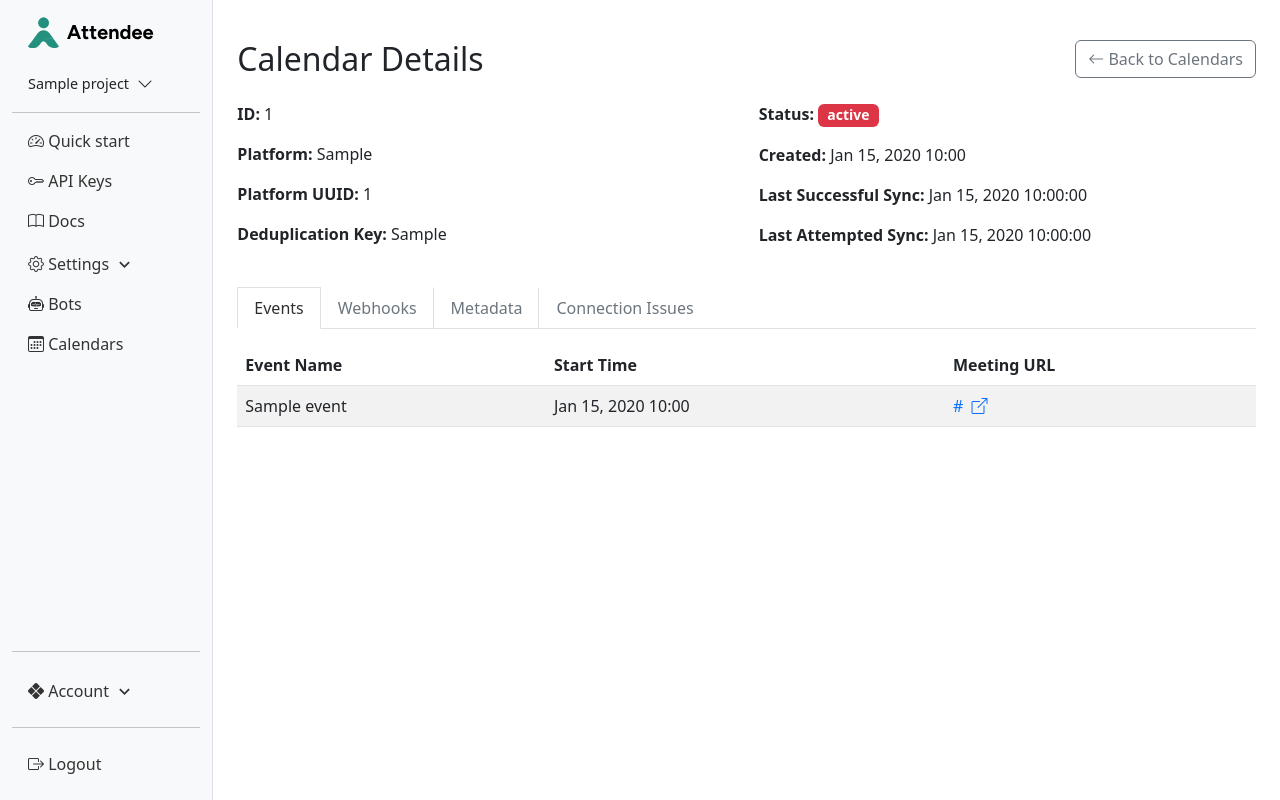
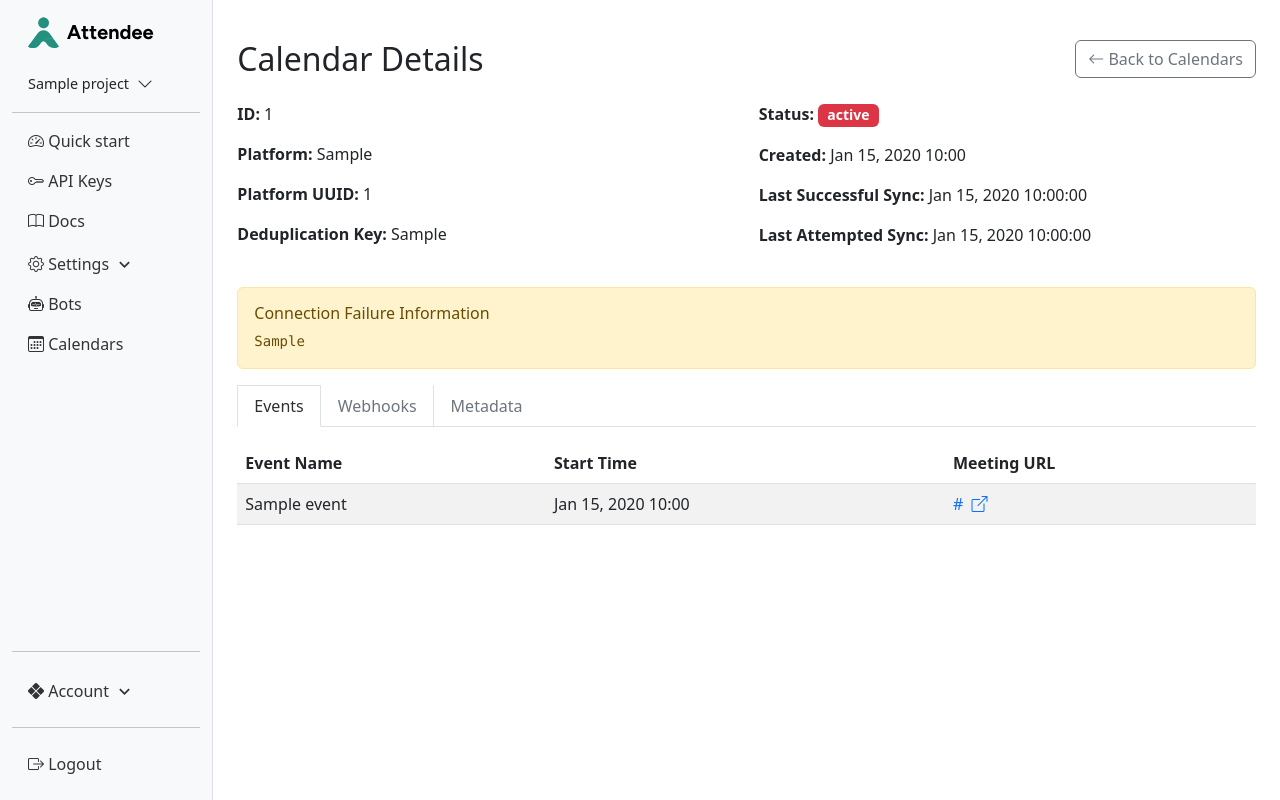
Before and after one commit to tp02ga/attendee, a Django app: template bots/templates/projects/project_calendar_detail.html in a window 1280 px wide. Run offline with Django 5.2, Linux system fonts and the light colour scheme; the template is opened without the code that fills it: most values are stand-ins (such as "Sample title", 1, 10 or a date in 2020); parts of the project's set-up code (start-up, migrations or seed data) failed here and were passed over.

Commit message:
get rid of connection issues tab

```diff
--- a/bots/templates/projects/project_calendar_detail.html
+++ b/bots/templates/projects/project_calendar_detail.html
@@ -105,6 +105,12 @@
             {% endif %}
         </div>
     </div>
+    {% if calendar.connection_failure_data %}
+        <div class="alert alert-warning">
+            <h6>Connection Failure Information</h6>
+            <pre class="mb-0">{{ calendar.connection_failure_data|pprint }}</pre>
+        </div>
+    {% endif %}
 
     <ul class="nav nav-tabs mb-3" role="tablist">
         <li class="nav-item" role="presentation">
@@ -126,14 +132,6 @@
             <button class="nav-link" id="metadata-tab" data-bs-toggle="tab"
                     data-bs-target="#metadata" type="button" role="tab">
                 Metadata
-            </button>
-        </li>
-        {% endif %}
-        {% if calendar.connection_failure_data %}
-        <li class="nav-item" role="presentation">
-            <button class="nav-link" id="connection-tab" data-bs-toggle="tab"
-                    data-bs-target="#connection" type="button" role="tab">
-                Connection Issues
             </button>
         </li>
         {% endif %}
@@ -358,16 +356,6 @@
             </div>
         </div>
         {% endif %}
-
-        <!-- Connection Issues Tab -->
-        {% if calendar.connection_failure_data %}
-        <div class="tab-pane fade" id="connection" role="tabpanel">
-            <div class="alert alert-warning">
-                <h6>Connection Failure Information</h6>
-                <pre class="mb-0">{{ calendar.connection_failure_data|pprint }}</pre>
-            </div>
-        </div>
-        {% endif %}
     </div>
 </div>
 {% endblock %}
```
